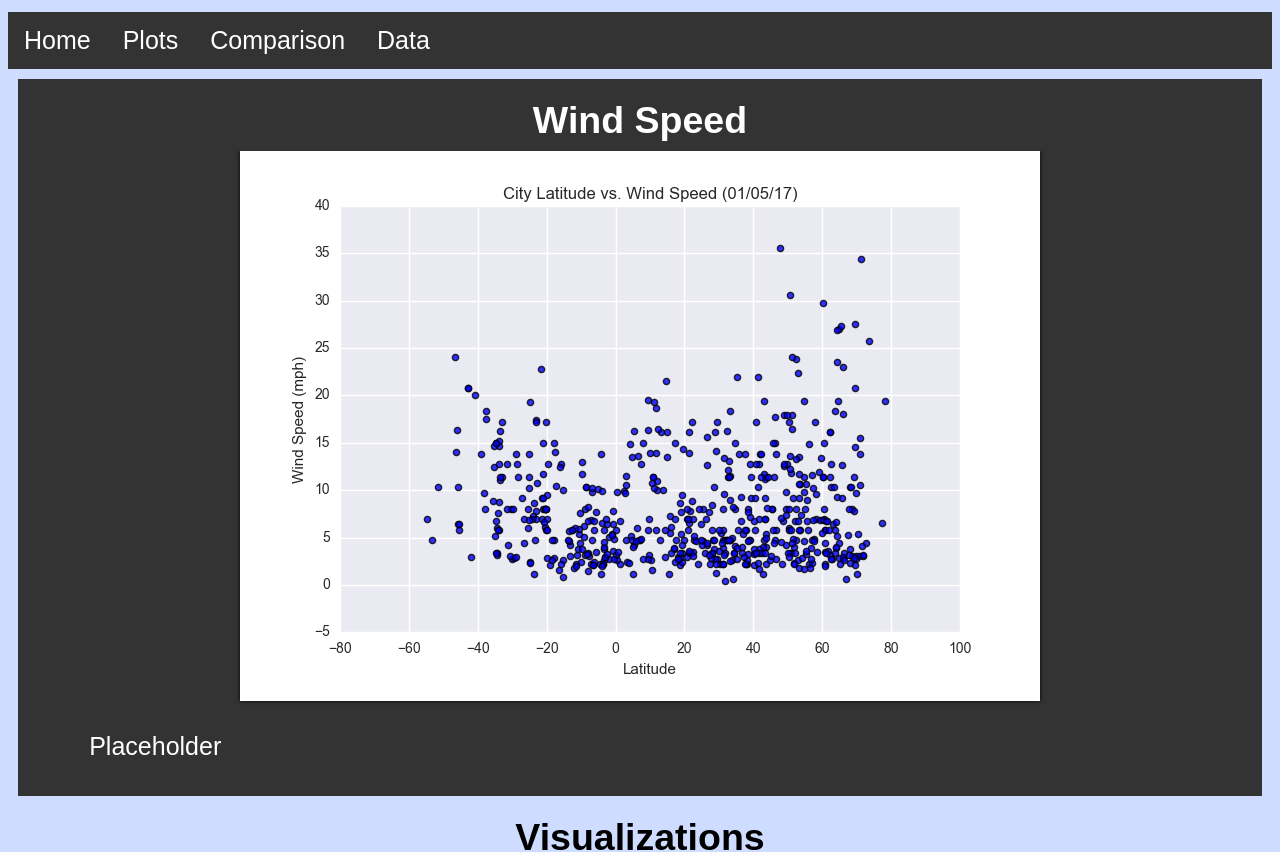
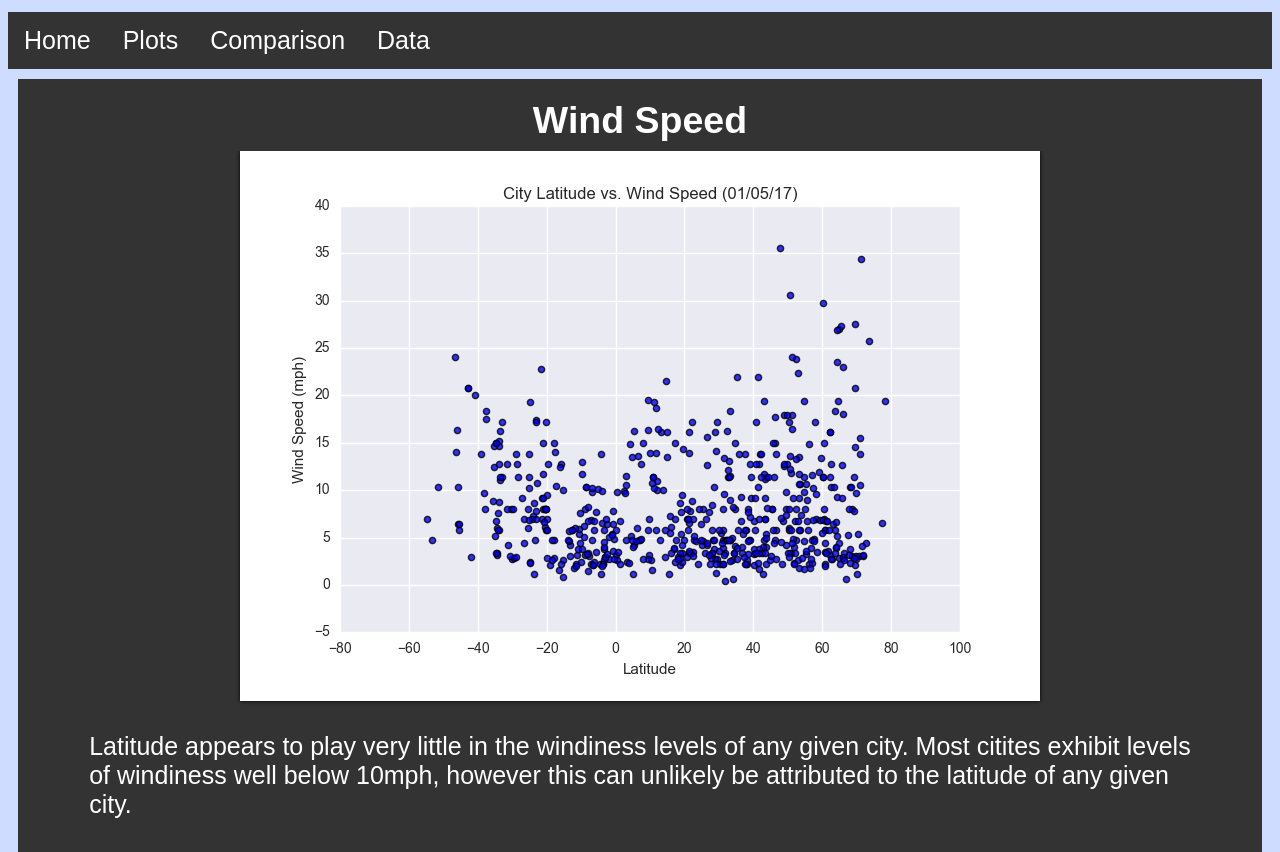
Before and after one commit to amritperera/Homework-9, a plain HTML site: page fig4.html in a window 1280 px wide. Shown: the part 113-965 px from the top of the page. Drawn offline with Linux system fonts and the light colour scheme; some icons are missing; a web font is replaced by a local one.

Commit message:
added descriptions, all thats left is data table

```diff
--- a/fig4.html
+++ b/fig4.html
@@ -32,7 +32,7 @@
   <div class="solo_img">
     <img src="Resources/assets/images/Fig4.png">
     </div>
-	<p>Placeholder</p>
+	<p>Latitude appears to play very little in the windiness levels of any given city. Most citites exhibit levels of windiness well below 10mph, however this can unlikely be attributed to the latitude of any given city.</p>
 </div>
 
 <div class="visuals">
```
Also changed, not shown: fig2.html (+1 -1 lines), fig3.html (+1 -1 lines).
